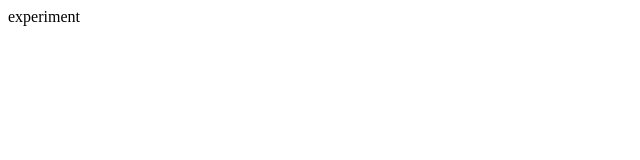
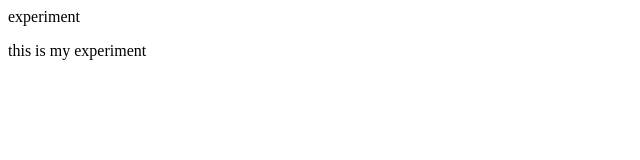
Before and after one commit to abbyvitou/LearnGit424, a plain HTML site: page index2.html in a window 1280 px wide. Shown: the whole page, without its empty margins (0-640 px from the left). Drawn offline with Linux system fonts and the light colour scheme.

Commit message:
added paragraph

```diff
--- a/index2.html
+++ b/index2.html
@@ -8,4 +8,5 @@
   <body>
     experiment
   </body>
+  <p>this is my experiment</p>
 </html>
```
